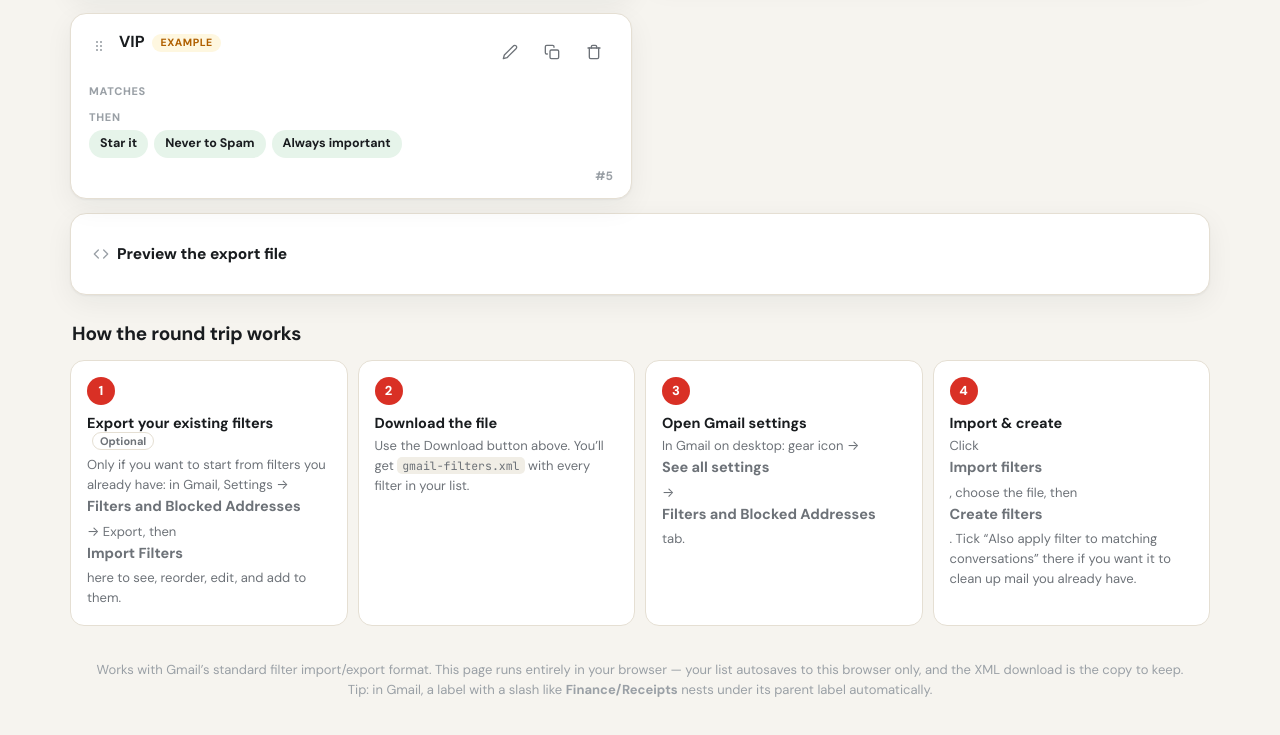
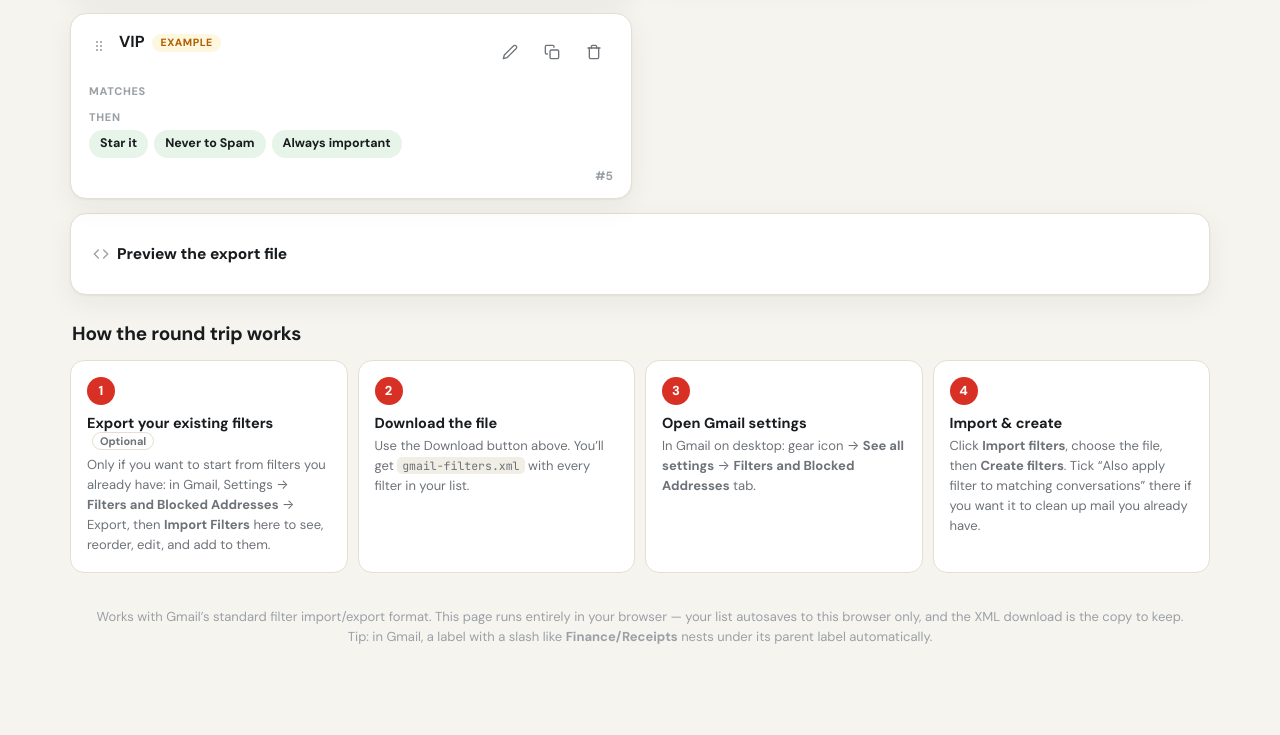
Before and after one commit to enonymous1/gmail-filter-builder, a plain HTML site: page index.html in a window 1280 px wide. Shown: the part 1358-2093 px from the top of the page. After the commit the page ends 2070 px from the top, so only its background shows below. Drawn offline with Linux system fonts and the light colour scheme.

Commit message:
Scope step-title bold to direct child; inline bold stays inline

```diff
--- a/index.html
+++ b/index.html
@@ -193,7 +193,7 @@
   .step{background:var(--surface);border:1px solid var(--line);border-radius:14px;padding:16px}
   .step .n{width:28px;height:28px;border-radius:50%;background:var(--red);color:#fff;font-weight:800;font-size:13px;display:grid;place-items:center;margin-bottom:9px}
   @media (prefers-color-scheme: dark){.step .n{color:#1b1e21}}
-  .step b{display:block;font-size:14.5px;margin-bottom:4px}
+  .step > b{display:block;font-size:14.5px;margin-bottom:4px}
   .step p{margin:0;font-size:13px;color:var(--muted);line-height:1.55}
   .step code{font-family:"JetBrains Mono",monospace;font-size:11.5px;background:var(--chip);border-radius:5px;padding:1px 5px}
   footer{margin-top:34px;color:var(--faint);font-size:13px;line-height:1.6;text-align:center}
```
Also changed, not shown: tests/gmail-xml.test.js (+9 -0 lines), 1 other file.
